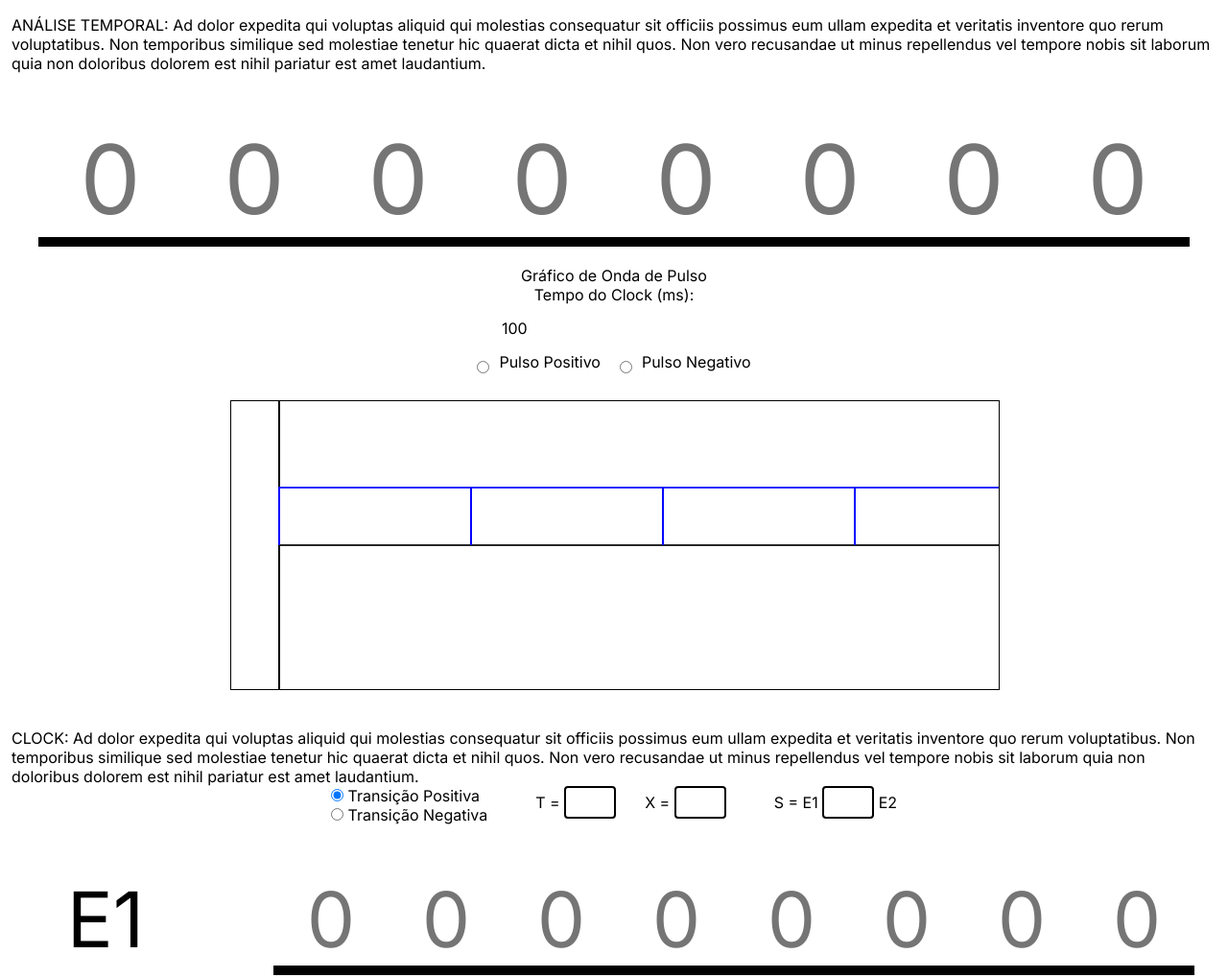
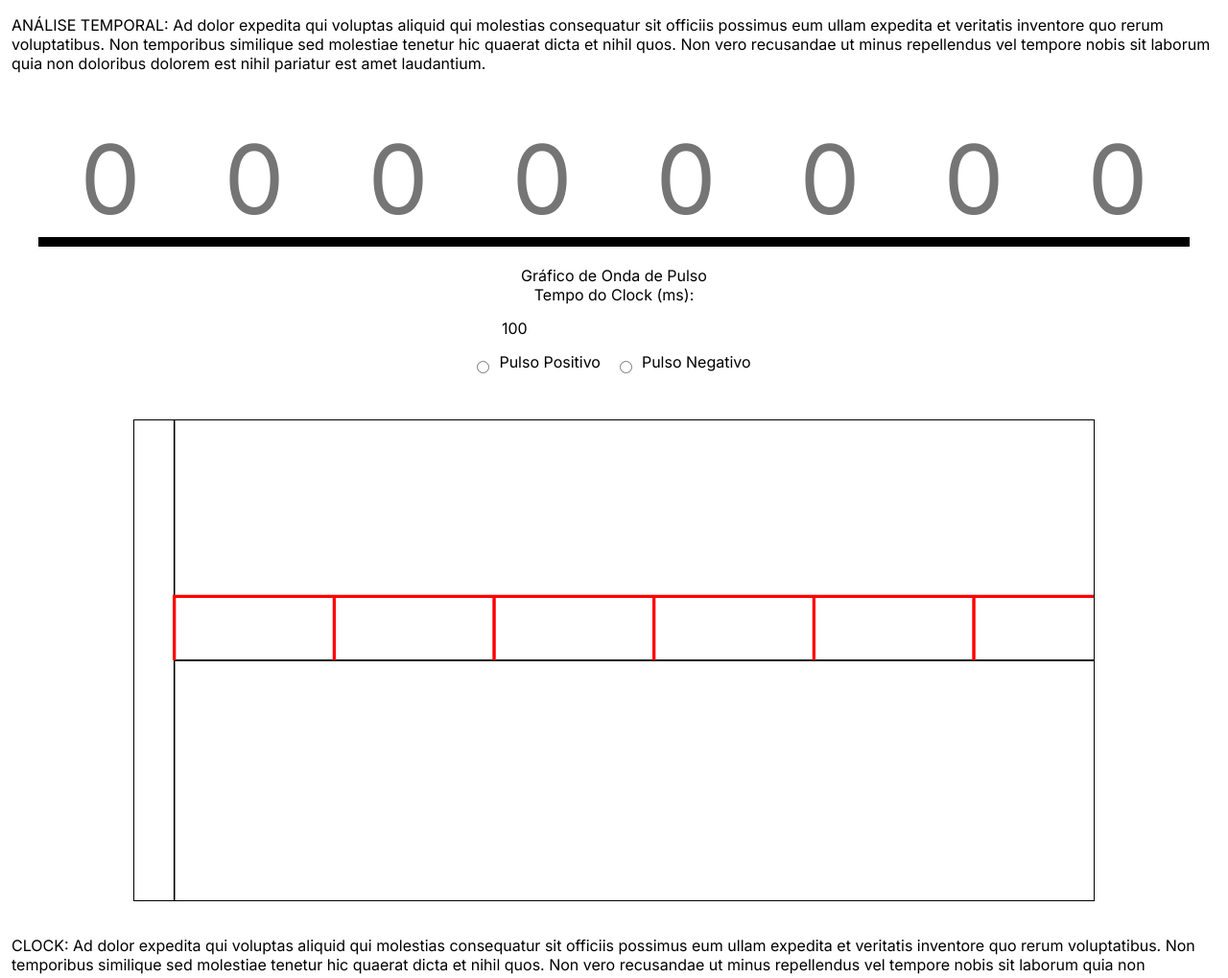
Before and after one commit to afxrnanda/pulso-clock-e-analise-temporal, a plain HTML site: page index.html in a window 1280 px wide. Shown: the top 1019 px of the page at 96% size. Drawn offline with nearby package versions, Linux system fonts and the light colour scheme.

Commit message:
mudando coisinhas no gráfico

```diff
--- a/index.html
+++ b/index.html
@@ -81,7 +81,7 @@
         </div>
 
         <!-- Área do gráfico -->
-        <canvas id="waveCanvas"></canvas>
+        <canvas id="waveCanvas" width="1200" height="600"></canvas>
     </div>
 
     <!------------------------------------------------------------>
--- a/script.js
+++ b/script.js
@@ -30,10 +30,11 @@ function mudar_ondas() {
     });
 }
 
+//------------------
 const canvas = document.getElementById("waveCanvas");
 const context = canvas.getContext("2d");
-canvas.width = 800;
-canvas.height = 400;
+canvas.width = 1200;
+canvas.height = 600;
 
 let pulseType = "positive"; // Tipo de pulso padrão
 
@@ -75,8 +76,8 @@ function drawWave(clockTime) {
         }
     }
 
-    context.strokeStyle = "blue";
-    context.lineWidth = 2;
+    context.strokeStyle = "red";
+    context.lineWidth = 4;
     context.stroke();
 }
 
--- a/style.css
+++ b/style.css
@@ -89,10 +89,13 @@ section {
 
 /*Estilo do pulso*/
 .container {
-    max-width: 800px;
+    max-width: 1000px;
     margin: 0 auto;
     padding: 20px;
     text-align: center;
+    display: flex;
+    flex-direction: column;
+    align-items: center;
 }
 
 .inputs {
@@ -127,8 +130,9 @@ section {
 canvas {
     border: 1px solid #000;
     width: 100%;
-    height: 300px;
+    height: 500px;
 }
+
 .entradas {
     width: 100%;
     max-width: 150px;
```
